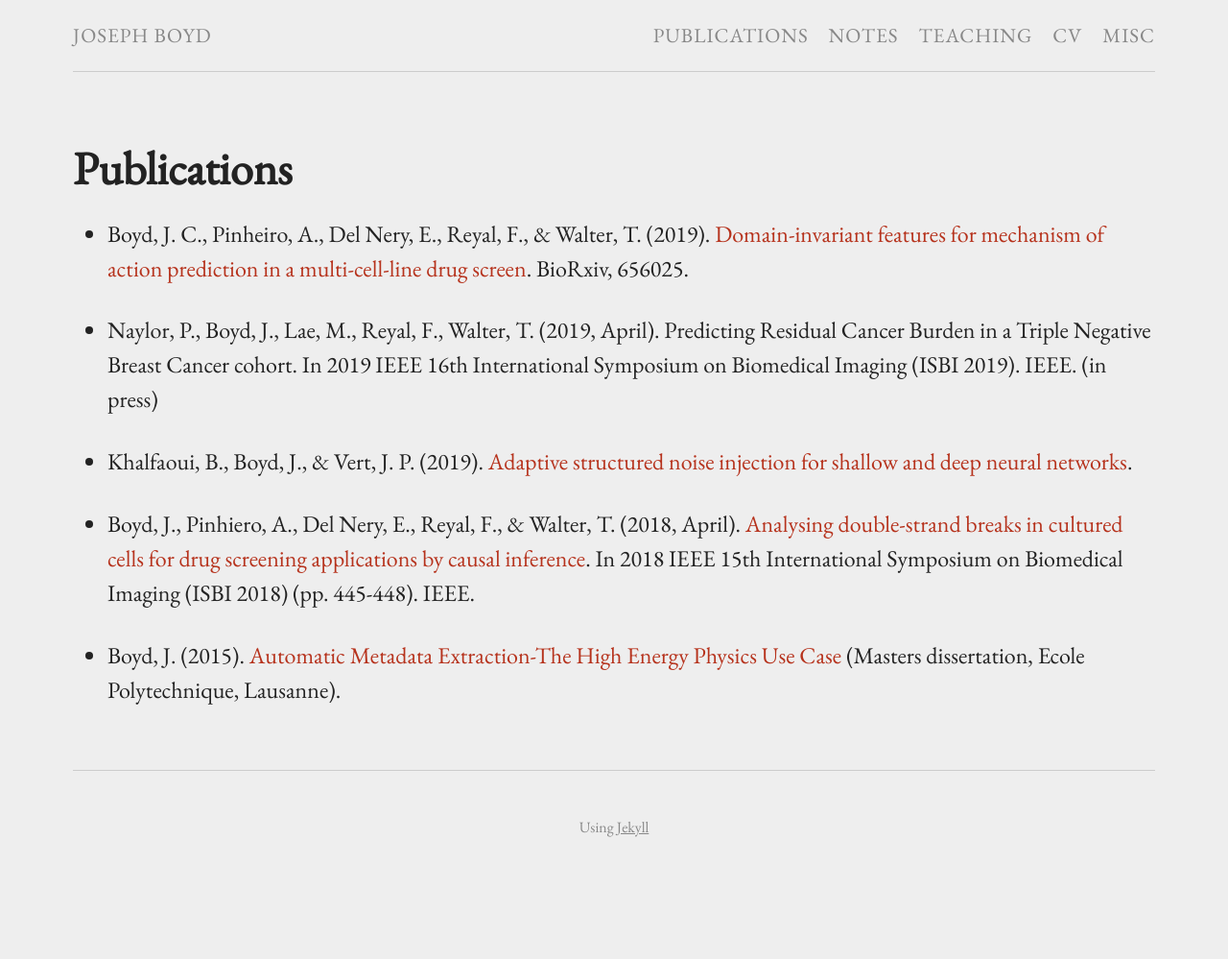
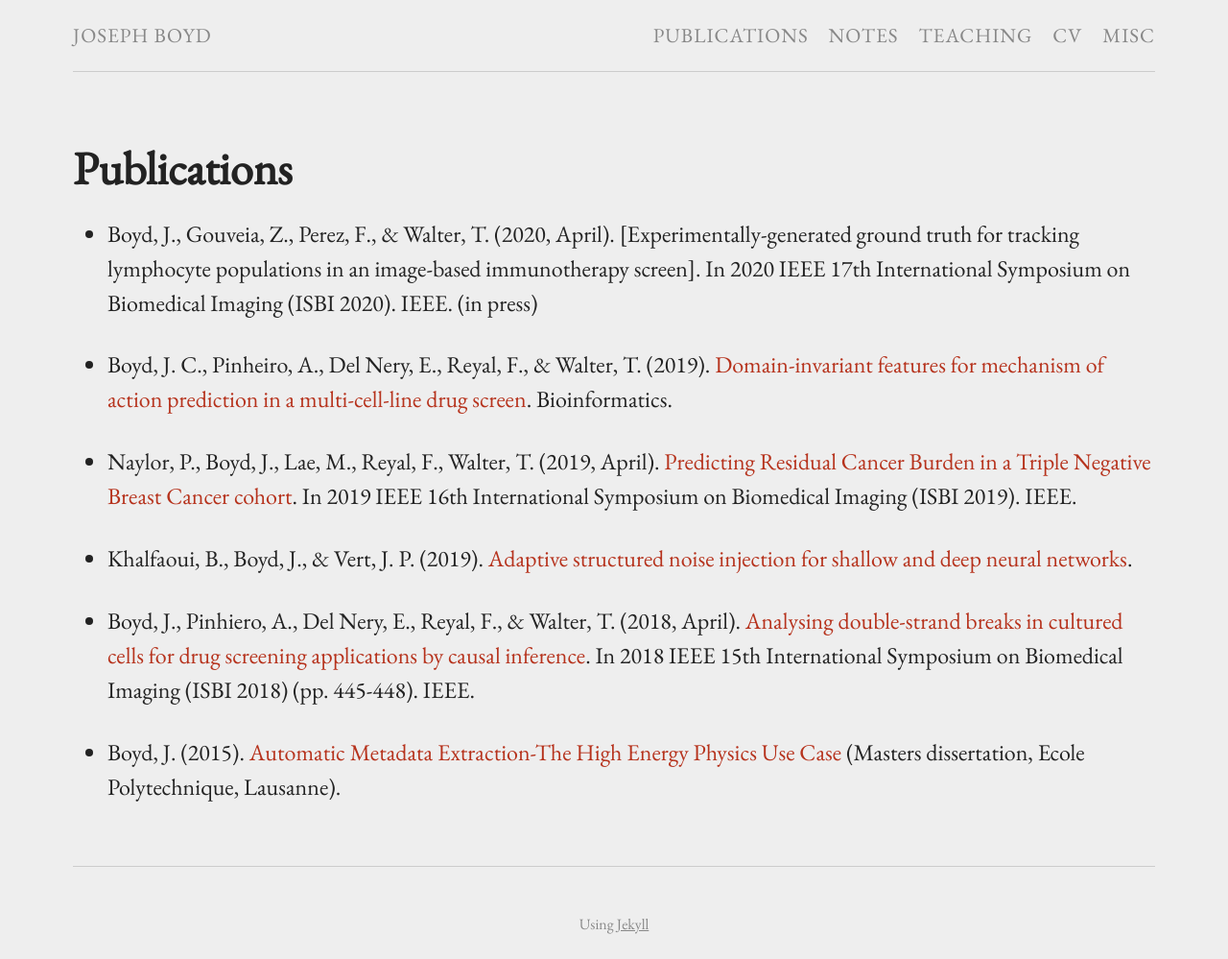
Before and after one commit to jcboyd/jcboyd.github.io, a Jekyll site: the page built from publications.md, in a window 1280 px wide. Shown: the whole page at 96% size. Built offline with Jekyll 4.4.1, drawn with Linux system fonts in a browser that asks for light colours; before the commit the page ends 900 px from its top, so only the background shows below that.

Commit message:
updated publications

```diff
--- a/publications.md
+++ b/publications.md
@@ -4,9 +4,11 @@ permalink: /publications/
 title: Publications
 ---
 
-* Boyd, J. C., Pinheiro, A., Del Nery, E., Reyal, F., & Walter, T. (2019). [Domain-invariant features for mechanism of action prediction in a multi-cell-line drug screen](https://www.biorxiv.org/content/10.1101/656025v1). BioRxiv, 656025.
+* Boyd, J., Gouveia, Z., Perez, F., & Walter, T. (2020, April). [Experimentally-generated ground truth for tracking lymphocyte populations in an image-based immunotherapy screen]. In 2020 IEEE 17th International Symposium on Biomedical Imaging (ISBI 2020). IEEE. (in press)
 
-* Naylor, P., Boyd, J., Lae, M., Reyal, F., Walter, T. (2019, April). Predicting Residual Cancer Burden in a Triple Negative Breast Cancer cohort. In 2019 IEEE 16th International Symposium on Biomedical Imaging (ISBI 2019). IEEE. (in press)
+* Boyd, J. C., Pinheiro, A., Del Nery, E., Reyal, F., & Walter, T. (2019). [Domain-invariant features for mechanism of action prediction in a multi-cell-line drug screen](https://academic.oup.com/bioinformatics/advance-article/doi/10.1093/bioinformatics/btz774/5586889). Bioinformatics.
+
+* Naylor, P., Boyd, J., Lae, M., Reyal, F., Walter, T. (2019, April). [Predicting Residual Cancer Burden in a Triple Negative Breast Cancer cohort](https://ieeexplore.ieee.org/abstract/document/8759205/). In 2019 IEEE 16th International Symposium on Biomedical Imaging (ISBI 2019). IEEE.
 
 * Khalfaoui, B., Boyd, J., & Vert, J. P. (2019). [Adaptive structured noise injection for shallow and deep neural networks](https://hal-mines-paristech.archives-ouvertes.fr/hal-02025929).
 
```
